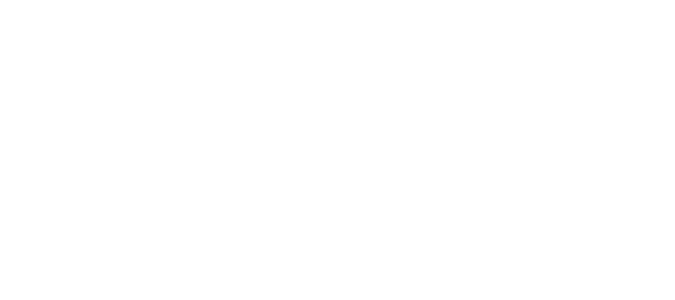
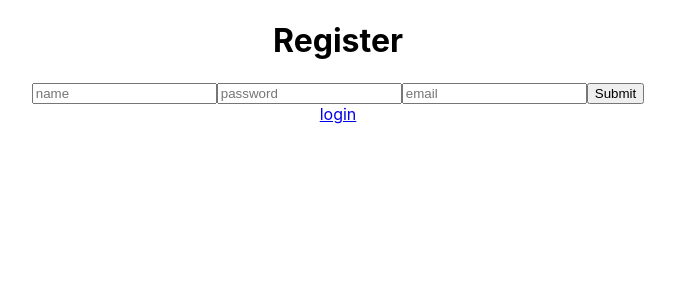
Before and after one commit to TrevMike/clientPernProject, a React (Create React App) app: page /register in a window 1280 px wide. Shown: the top 300 px of the page, without its empty margins (302-977 px from the left). Built offline with nearby package versions, Linux system fonts and the light colour scheme; no server answers.

Commit message:
checking api routes

```diff
--- a/package.json
+++ b/package.json
@@ -6,8 +6,10 @@
     "@testing-library/jest-dom": "^5.11.4",
     "@testing-library/react": "^11.1.0",
     "@testing-library/user-event": "^12.1.10",
+    "axios": "^0.21.1",
     "react": "^17.0.1",
     "react-dom": "^17.0.1",
+    "react-router-dom": "^5.2.0",
     "react-scripts": "4.0.1",
     "web-vitals": "^0.2.4"
   },
--- a/src/App.js
+++ b/src/App.js
@@ -1,7 +1,81 @@
+import React, { useState, useEffect } from "react";
+import axios from "axios";
+import {
+  BrowserRouter as Router,
+  Switch,
+  Route,
+  Redirect,
+} from "react-router-dom";
+import Dashboard from "./components/Dashboard";
+import Login from "./components/Login";
+import Register from "./components/Register";
 import "./App.css";
 
 function App() {
-  return <div className="App"></div>;
+  const [isAuth, setIsAuth] = useState(false);
+
+  useEffect(() => {
+    axios
+      .post(`http://localhost:5000/auth/is_verified`, {
+        header: { token: localStorage.token },
+      })
+      .then((res) => {
+        const parseRes = res.text();
+        console.log(parseRes);
+        // parseRes === true ? setIsAuth(true) : setIsAuth(false);
+        // console.log(res.data);
+      })
+      .catch((err) => {
+        console.log(err);
+      });
+  }, []);
+
+  const setAuth = (toggle) => {
+    setIsAuth(toggle);
+  };
+  return (
+    <div className="App">
+      <Router>
+        <div className="container">
+          <Switch>
+            <Route
+              exact
+              path="/login"
+              render={(props) =>
+                !isAuth ? (
+                  <Login {...props} setAuth={setAuth} />
+                ) : (
+                  <Redirect to="/dashboard" />
+                )
+              }
+            />
+            <Route
+              exact
+              path="/register"
+              render={(props) =>
+                !isAuth ? (
+                  <Register {...props} setAuth={setAuth} />
+                ) : (
+                  <Redirect to="/login" />
+                )
+              }
+            />
+            <Route
+              exact
+              path="/dashboard"
+              render={(props) =>
+                isAuth ? (
+                  <Dashboard {...props} setAuth={setAuth} />
+                ) : (
+                  <Redirect to="/login" />
+                )
+              }
+            />
+          </Switch>
+        </div>
+      </Router>
+    </div>
+  );
 }
 
 export default App;
--- a/src/components/Dashboard.js
+++ b/src/components/Dashboard.js
@@ -0,0 +1,41 @@
+import React, { useState, useEffect } from "react";
+
+function Dashboard({ setAuth }) {
+  const [name, setName] = useState("");
+  async function getName() {
+    try {
+      const res = await fetch("http://localhost:5000/dashboard", {
+        method: "POST",
+        headers: { token: localStorage.token },
+      });
+
+      const parseData = await res.json();
+      // console.log(parseData.user_name);
+      setName(parseData.user_name);
+    } catch (err) {
+      console.error(err.message);
+    }
+  }
+  const logout = async (e) => {
+    e.preventDefault();
+    try {
+      localStorage.removeItem("token");
+      setAuth(false);
+    } catch (err) {
+      console.error(err.message);
+    }
+  };
+
+  useEffect(() => {
+    getName();
+  }, []);
+  return (
+    <div>
+      <h1>Dashboard</h1>
+      <h2>Welcome {name}</h2>
+      <button onClick={(e) => logout(e)}>Logout</button>
+    </div>
+  );
+}
+
+export default Dashboard;
--- a/src/components/Login.js
+++ b/src/components/Login.js
@@ -0,0 +1,63 @@
+import React, { useState } from "react";
+import { Link, Redirect } from "react-router-dom";
+
+function Login({ setAuth }) {
+  const [inputs, setInputs] = useState({
+    email: "",
+    password: "",
+  });
+  const { email, password } = inputs;
+  function handleInput(e) {
+    setInputs({ ...inputs, [e.target.name]: e.target.value });
+  }
+
+  const onSubmitForm = async (e) => {
+    e.preventDefault();
+    try {
+      const body = { email, password };
+      const response = await fetch("http://localhost:5000/auth/login", {
+        method: "POST",
+        headers: {
+          "Content-type": "application/json",
+        },
+        body: JSON.stringify(body),
+      });
+
+      const parseRes = await response.json();
+
+      if (parseRes.token) {
+        localStorage.setItem("token", parseRes.token);
+        setAuth(true);
+      } else {
+        setAuth(false);
+      }
+    } catch (err) {
+      console.error(err.message);
+    }
+  };
+  return (
+    <div>
+      <h1>Login</h1>
+      <form onSubmit={onSubmitForm}>
+        <input
+          type="email"
+          name="email"
+          placeholder="email"
+          value={email}
+          onChange={(e) => handleInput(e)}
+        />
+        <input
+          type="password"
+          name="password"
+          placeholder="password"
+          value={password}
+          onChange={(e) => handleInput(e)}
+        />
+        <button>Submit</button>
+      </form>
+      <Link to="/register">register</Link>
+    </div>
+  );
+}
+
+export default Login;
--- a/src/components/Register.js
+++ b/src/components/Register.js
@@ -0,0 +1,96 @@
+import React, { useState } from "react";
+import { Link, Redirect } from "react-router-dom";
+import axios from "axios";
+function Register({ setAuth }) {
+  const [inputs, setInputs] = useState({
+    email: "",
+    password: "",
+    name: "",
+  });
+  const { email, password, name } = inputs;
+  function handleInput(e) {
+    setInputs({ ...inputs, [e.target.name]: e.target.value });
+  }
+  //   function testing(e) {
+  //     e.preventDefault();
+  //     const data = { email, password, name };
+  //     axios
+  //       .post(`http://localhost:5000/auth/register`, {
+  //         headers: {
+  //           "Content-type": "application/json",
+  //         },
+  //         body: JSON.stringify(data),
+  //       })
+  //       .then((res) => {
+  //         const parseRes = res.text();
+  //         console.log(parseRes);
+  //         console.log(res.data);
+  //         console.log(res.header);
+  //         console.log(res.config);
+  //       })
+  //       .catch((err) => {
+  //         // console.log(res.body);
+  //         console.log(err);
+  //       });
+  //   }
+
+  const onSubmitForm = async (e) => {
+    e.preventDefault();
+    try {
+      const body = { email, password, name };
+
+      const response = await fetch("http://localhost:5000/auth/register", {
+        method: "POST",
+        headers: {
+          "Content-type": "application/json",
+        },
+        body: JSON.stringify(body),
+      });
+      console.log(body);
+      //   console.log(response.json());
+      const parseRes = await response.json();
+      console.log(parseRes.token);
+
+      if (parseRes.token) {
+        localStorage.setItem("token", parseRes.token);
+        setAuth(true);
+      } else {
+        setAuth(false);
+      }
+    } catch (err) {
+      console.error(err.message);
+    }
+  };
+  return (
+    <div>
+      <h1>Register</h1>
+      <form onSubmit={onSubmitForm}>
+        <input
+          type="text"
+          name="name"
+          placeholder="name"
+          value={name}
+          onChange={(e) => handleInput(e)}
+        />
+        <input
+          type="password"
+          name="password"
+          placeholder="password"
+          value={password}
+          onChange={(e) => handleInput(e)}
+        />
+        <input
+          type="email"
+          name="email"
+          placeholder="email"
+          value={email}
+          onChange={(e) => handleInput(e)}
+        />
+        <button>Submit</button>
+      </form>
+      <Link to="/login">login</Link>
+    </div>
+  );
+}
+
+export default Register;
```
Also changed, not shown: 2 other files (tests, documents, lock files or other folders).
